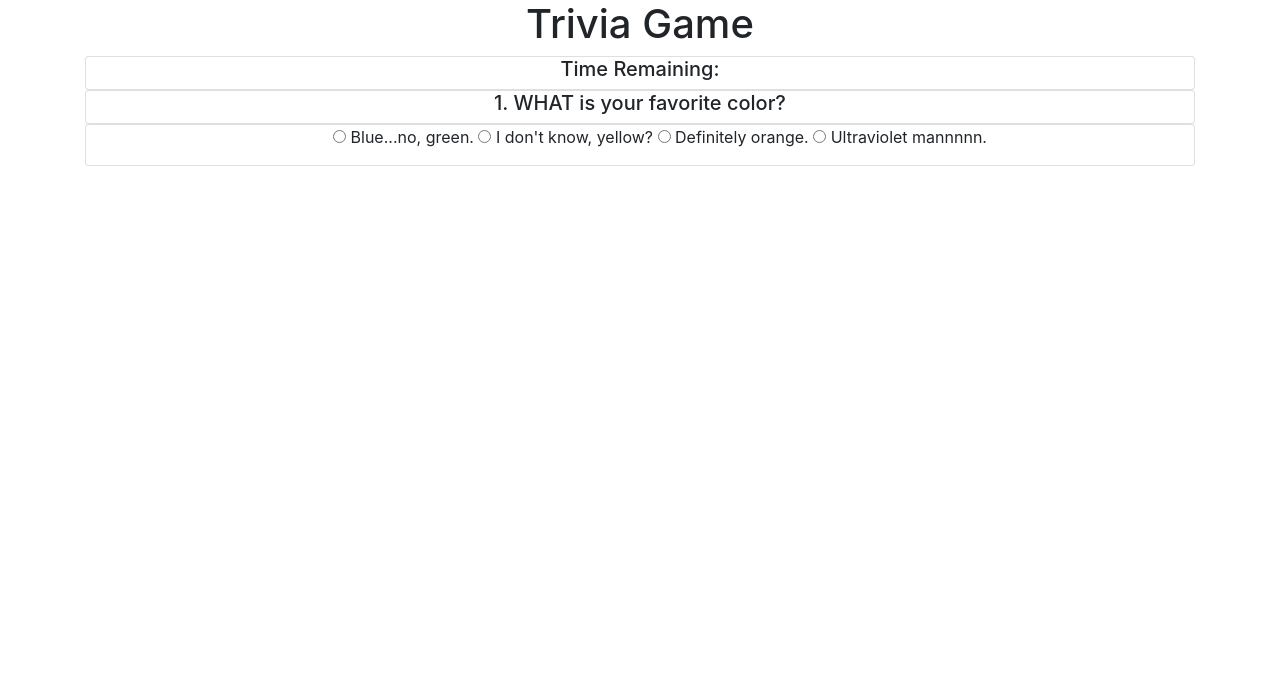
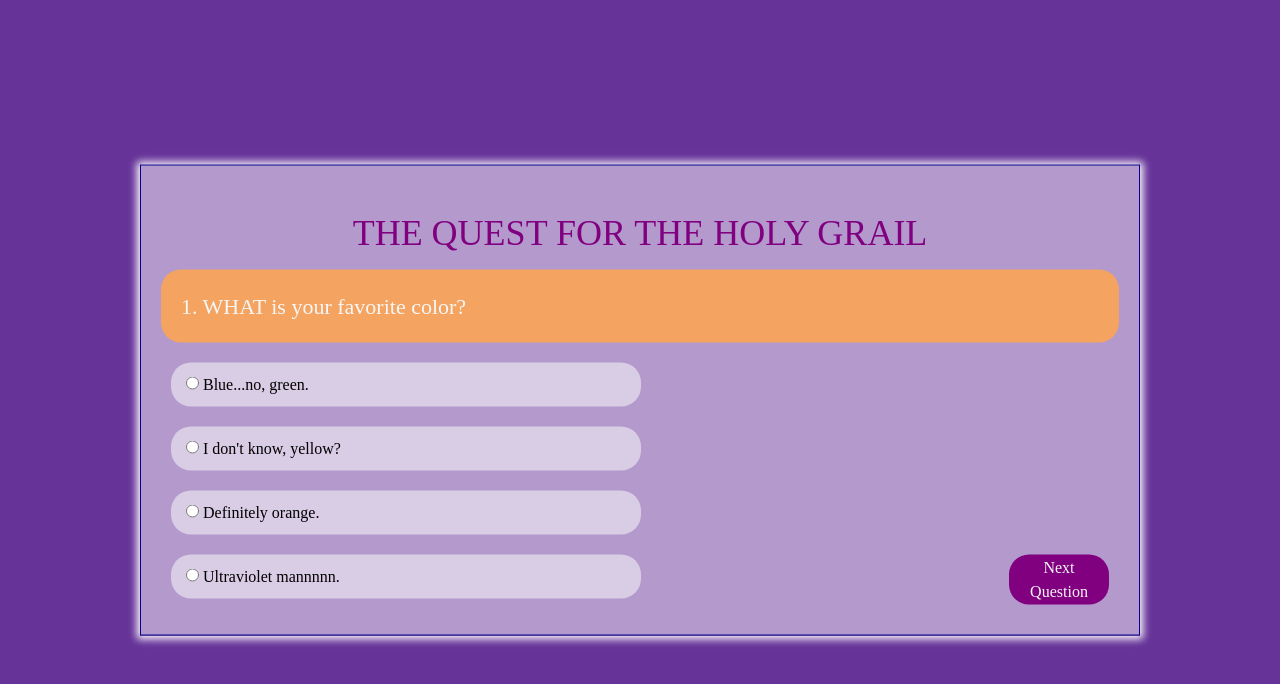
Before and after one commit to Broodis/TriviaGame, a plain HTML site: page index.html in a window 1280 px wide. Drawn offline with nearby package versions, Linux system fonts and the light colour scheme.

Commit message:
fixed bugs

```diff
--- a/assets/css/style.css
+++ b/assets/css/style.css
@@ -1,23 +1,79 @@
-.container {
-    text-align: center;
+body{
+	font-family: 'Roboto Slab', serif;
+	background: #663399;
 }
 
-.timeBox {
-
+.container{
+	height: auto;
+	width: 1000px;
+	position: absolute;
+	top:50%;
+	left:50%;
+	transform: translateX(-50%) translateY(-50%);
+	background: rgba(255, 255, 255, 0.5);
+	padding: 20px;
+	border: 1px solid #08038C;
+	box-shadow: 0 0 8px 3px #fff;
 }
 
-#timer {
-
+.title{
+	padding-top: 20px;
+	text-align: center;
+	font-size: 36px;
+	text-transform: uppercase;
+	color: #800080;
 }
 
-.questionBox {
-
+.question{
+	padding: 20px;
+	font-size: 22px;
+	background: #F4A460;
+	border-radius: 20px;
+	margin: 10px 0 10px 0;
+	color: #f6f6f6;
 }
 
-#question {
-
+.option{
+	width: 470px;
+	display: inline-block;
+	padding: 10px 0 10px 15px;
+	vertical-align: middle;
+	background: rgba(255, 255, 255, 0.5);
+	margin: 10px 0 10px 10px;
+	color: #000000;
+	border-radius: 20px;
 }
 
-.answerBox {
+.option:hover{
+	background: #08038C;
+	color: #f6f6f6;
+}
 
+.next-btn{
+	border: none;
+	outline: none;
+	background: #800080;
+	width: 100px;
+	height: auto;
+	border-radius: 20px;
+	cursor: pointer;
+	float: right;
+    margin: 10px;
+    color: #f6f6f6
 }
+
+.next-btn:hover{
+	background: #08038C;
+	color: #f6f6f6;
+}
+
+.result{
+	height: auto;
+	text-align: center;
+	font-size: 75px;
+}
+
+.option input:checked .option{
+	background: #08038C;
+	color: #000;
+}
--- a/assets/javascript/app.js
+++ b/assets/javascript/app.js
@@ -1,40 +1,47 @@
-$(document).ready(function () {
-
-    var gameNotReady = true;
-    var numberOfCorrectAnswers = 0;
-    var numberOfIncorrectAnswers = 0;
+    var currentQuestion = 0;
     var score = 0;
-    var currentQuestion = 0;
     var totalQuestions = questions.length;
 
-    var $question = document.getElementById('question');
-    var $opt1 = document.getElementById('opt1');
-    var $opt2 = document.getElementById('opt2');
-    var $opt3 = document.getElementById('opt3');
-    var $opt4 = document.getElementById('opt4');
-
-// Start Game
+    var container = document.getElementById('quizContainer');
+    var questionEl = document.getElementById('question');
+    var opt1 = document.getElementById('opt1');
+    var opt2 = document.getElementById('opt2');
+    var opt3 = document.getElementById('opt3');
+    var opt4 = document.getElementById('opt4');
+    var nextButton = document.getElementById('nextButton');
+    var results = document.getElementById('result');
 
 // Ask Question
     function askQuestion (questionIndex) {
         var q = questions[questionIndex];
-        question.textContent = (questionIndex + 1) + '. ' + q.question;
+        questionEl.textContent = (questionIndex + 1) + '. ' + q.question;
         opt1.textContent = q.option1;
         opt2.textContent = q.option2;
         opt3.textContent = q.option3;
         opt4.textContent = q.option4;
     };
+// Next Question
+    function nextQuestion () {
+        var selectedOption = document.querySelector('input[type=radio]:checked');
+        if(!selectedOption){
+            alert('Please choose an answer!');
+            return;
+        }
+        var answer = selectedOption.value;
+        if(questions[currentQuestion].answer == answer){
+            score += 1;
+        }
+        selectedOption.checked = false;
+        currentQuestion++;
+        if(currentQuestion == totalQuestions - 1){
+            nextButton.textContent = 'Finish';
+        }
+        if(currentQuestion == totalQuestions){
+            container.style.display = 'none';
+            results.style.display = '';
+            results.textContent = 'Your Score: ' + score + ' out of 5';
+            return;
+        }
+        askQuestion(currentQuestion);
+    }
     askQuestion(currentQuestion);
-// Next Question
-
-// Receive Answer
-
-// Check Answer
-
-// Change Score
-
-// Present Results
-
-// Reset Game
-
-});
--- a/assets/javascript/questions.js
+++ b/assets/javascript/questions.js
@@ -1,42 +1,36 @@
-var questions = [
-    {
+var questions = [{
         "question": "WHAT is your favorite color?",
         "option1": " Blue...no, green.",
         "option2": " I don't know, yellow?",
         "option3": " Definitely orange.",
         "option4": " Ultraviolet mannnnn.",
         "answer": "1",
-    },
-    {
-        "question": "WHAT is your favorite color?",
-        "option1": " Blue...no, green.",
-        "option2": " I don't know, yellow?",
-        "option3": " Definitely orange.",
-        "option4": " Ultraviolet mannnnn.",
+    }, {
+        "question": "Why ride a horse when you can...?",
+        "option1": " Ride a cow.",
+        "option2": " Walk.",
+        "option3": " Ride a giant chicken",
+        "option4": " Bang two coconuts together, duh.",
+        "answer": "4",
+    }, {
+        "question": "King Arthur and his knights decide they do not want to stay in Camelot because it is...?",
+        "option1": "horribly crowded.",
+        "option2": "a silly place.",
+        "option3": "too cold.",
+        "option4": "outside of King Arthur's jurisdiction.",
+        "answer": "2",
+    }, {
+        "question": "What are the monks in the village scene hitting themselves with?",
+        "option1": "Boards.",
+        "option2": "Ducks.",
+        "option3": "Loafs of bread.",
+        "option4": "Bibles.",
         "answer": "1",
-    },
-    {
-        "question": "WHAT is your favorite color?",
-        "option1": "Blue...no, green.",
-        "option2": "I don't know, yellow?",
-        "option3": "Definitely orange.",
-        "option4": "Ultraviolet mannnnn.",
-        "answer": "1",
-    },
-    {
-        "question": "WHAT is your favorite color?",
-        "option1": "Blue...no, green.",
-        "option2": "I don't know, yellow?",
-        "option3": "Definitely orange.",
-        "option4": "Ultraviolet mannnnn.",
-        "answer": "1",
-    },
-    {
-        "question": "WHAT is your favorite color?",
-        "option1": "Blue...no, green.",
-        "option2": "I don't know, yellow?",
-        "option3": "Definitely orange.",
-        "option4": "Ultraviolet mannnnn.",
-        "answer": "1",
-    },
-];
+    }, {
+        "question": "What is the airspeed velocity of an unladen swallow?",
+        "option1": "Faster than you.",
+        "option2": "24 miles per hour.",
+        "option3": "11 meters per second.",
+        "option4": "What do you mean? African or European swallow?",
+        "answer": "4",
+    }];
--- a/index.html
+++ b/index.html
@@ -11,38 +11,39 @@
     <!-- Links Stylesheet -->
     <link rel="stylesheet" href="./assets/css/style.css">
     <!-- Links CSS Reset -->
-    <link rel="stylesheet" href="./assets/css/reset.css">
+    <!-- <link rel="stylesheet" href="./assets/css/reset.css"> -->
 </head>
 
 <body>
-<div class="container">
-    <div class="jumbotron-fluid">
-        <h1>Trivia Game</h1>
+    <div id="quizContainer" class="container">
+        <div class="title">The Quest for the Holy Grail</div>
+        <div id="question" class="question"></div>
+        <label class="option">
+            <input type="radio" name="option" value="1" />
+            <span id="opt1"></span>
+        </label>
+        <label class="option">
+            <input type="radio" name="option" value="2" />
+            <span id="opt2"></span>
+        </label>
+        <label class="option">
+            <input type="radio" name="option" value="3" />
+            <span id="opt3"></span>
+        </label>
+        <label class="option">
+            <input type="radio" name="option" value="4" />
+            <span id="opt4"></span>
+        </label>
+        <button id="nextButton" class="next-btn" onclick="nextQuestion();">Next Question</button>
     </div>
-    <div class="row">
-        <div class="col 12">
-            <div class="card timeBox">
-                <h5 id="timer">Time Remaining:</h5>
-            </div>
-            <div class="card questionBox">
-                <h5 id="question">WHAT is your favorite color?</h5>
-            </div>
-            <div class="card answerBox">
-                <ul class="answerList">
-                    <input type="radio" name="option" value="1"/><span class="answers" id="opt1">Option 1</span>
-                    <input type="radio" name="option" value="2"/><span class="answers" id="opt2">Option 2</span>
-                    <input type="radio" name="option" value="3"/><span class="answers" id="opt3">Option 3</span>
-                    <input type="radio" name="option" value="4"/><span class="answers" id="opt4">Option 4</span>
-                </ul>
-            </div>
-        </div>
-    </div>
-</div>
+    <div id="result" class="container result" style="display:none;"></div>
+
+    <!-- Links jQuery Library -->
+    <!-- <script src="https://cdnjs.cloudflare.com/ajax/libs/jquery/3.2.1/jquery.min.js"></script> -->
+    <!-- Links Javascript -->
+    <script type="text/javascript" src="./assets/javascript/questions.js"></script>
+    <script type="text/javascript" src="./assets/javascript/app.js"></script>
+    <script src="https://ajax.cloudflare.com/cdn-cgi/scripts/4f936b58/cloudflare-static/rocket-loader.min.js" data-cf-nonce="247bf10e54c3be4cf440c6fc-" defer=""></script>
 </body>
-<!-- Links jQuery Library -->
-<script src="https://cdnjs.cloudflare.com/ajax/libs/jquery/3.2.1/jquery.min.js"></script>
-<!-- Links Javascript -->
-<script type="text/javascript" src="./assets/javascript/app.js"></script>
-<script type="text/javascript" src="./assets/javascript/questions.js"></script>
 
 </html>
```
